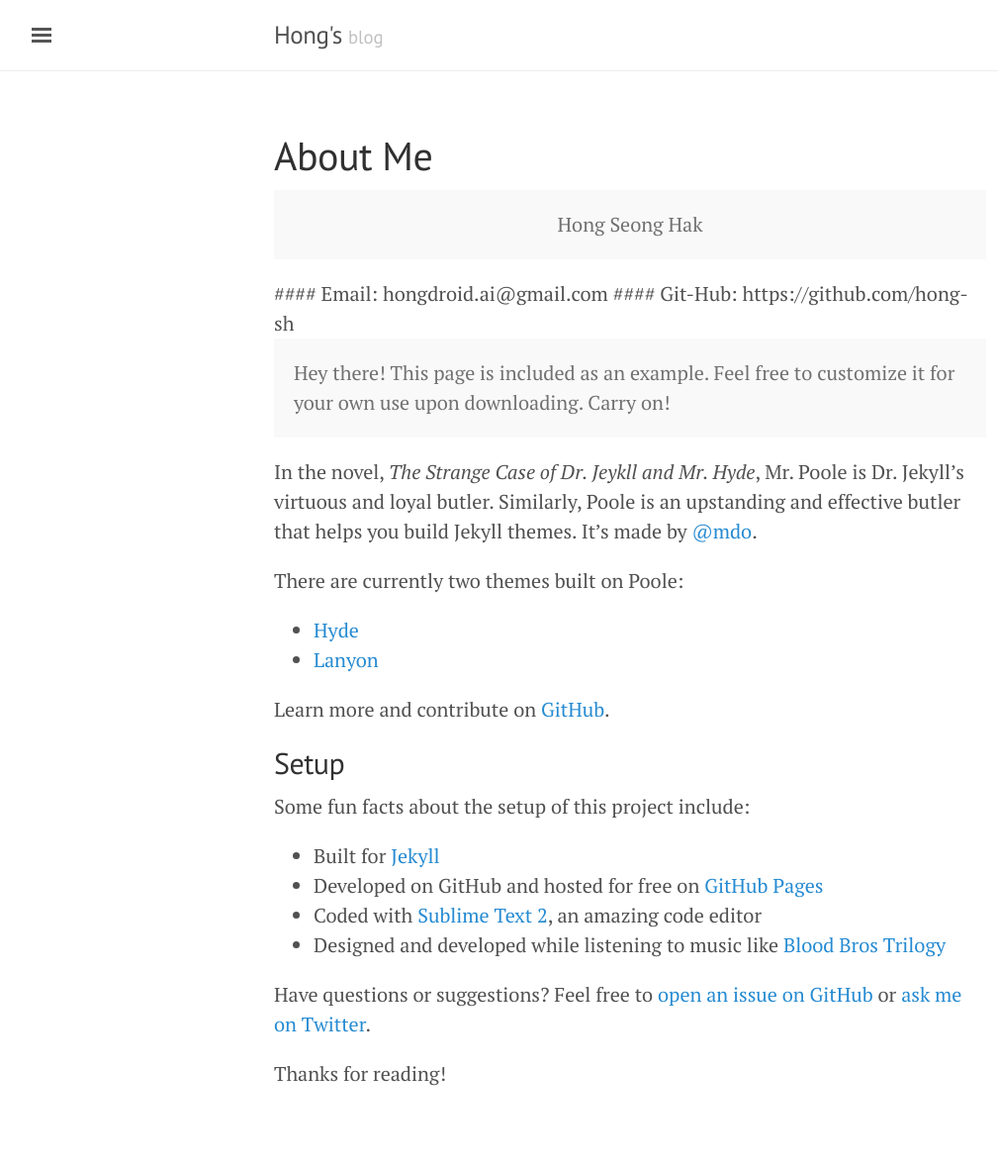
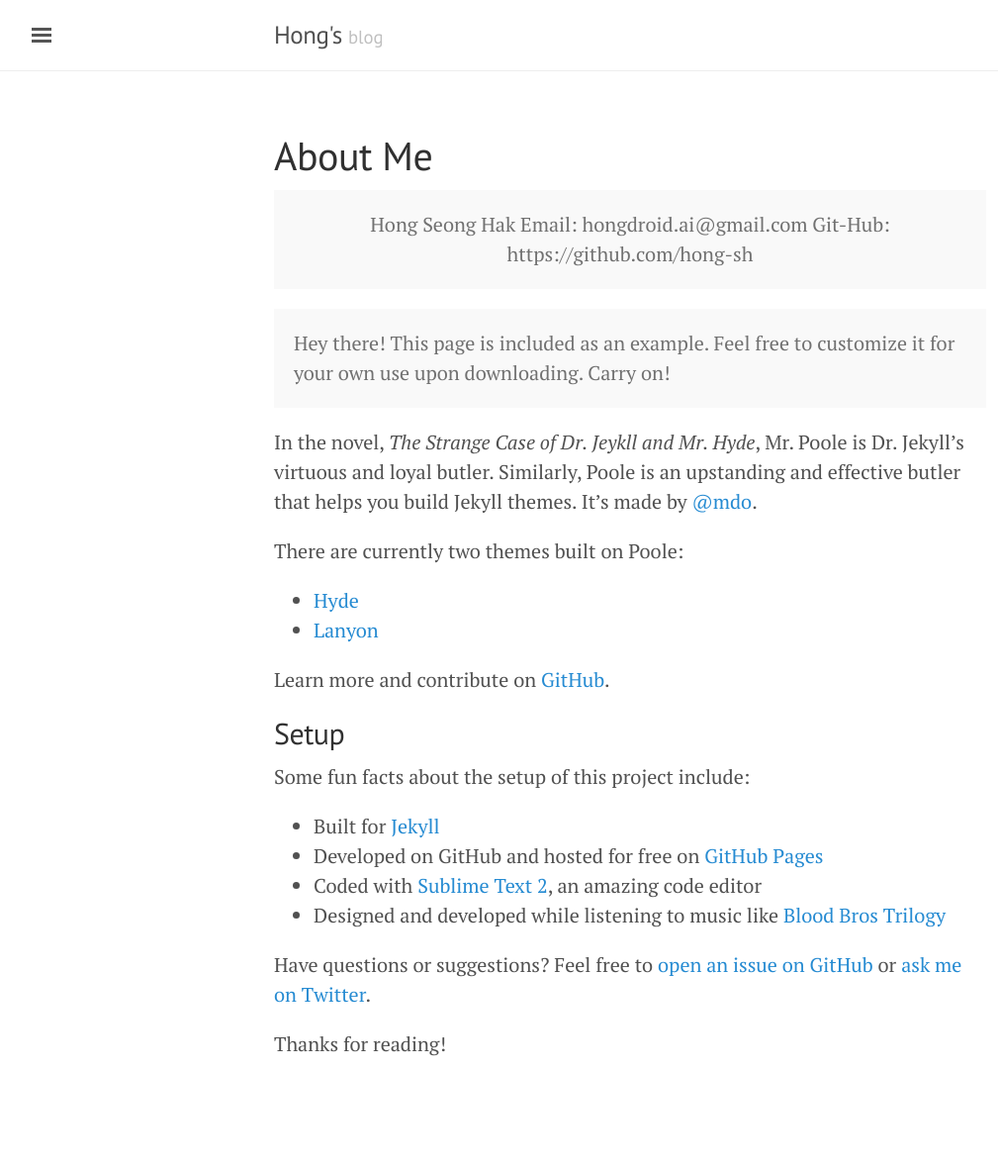
Before and after one commit to hong-sh/hong-sh.github.io, a Jekyll site: the page built from about.md, in a window 1280 px wide. Shown: the whole page at 99% size, without its empty margins (3-1012 px from the left). Built offline with Jekyll 4.4.1, drawn with Linux system fonts in a browser that asks for light colours; after the commit the page ends 1150 px from its top, so only the background shows below that.

Commit message:
about update

```diff
--- a/about.md
+++ b/about.md
@@ -5,12 +5,10 @@ title: About Me
 
 <p class="message" style="text-align:center">
   Hong Seong Hak
+<span style="text-align:right">Email: hongdroid.ai@gmail.com</span>
+<span style="text-align:right">Git-Hub: https://github.com/hong-sh</span>
 </p>
 
-<div class="pull-right">
-#### Email: hongdroid.ai@gmail.com
-#### Git-Hub: https://github.com/hong-sh
-</div>
 
 <p class="message">
   Hey there! This page is included as an example. Feel free to customize it for your own use upon downloading. Carry on!
```
